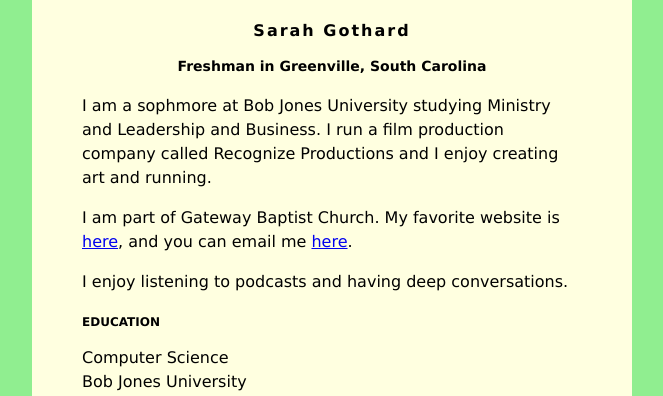
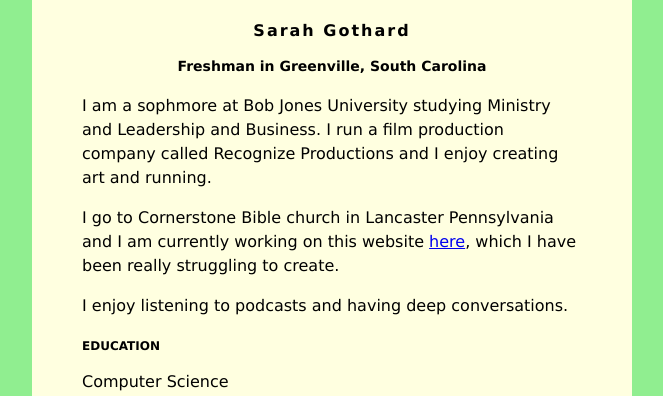
Before and after one commit to TimaKarpitskiy/TimaKarpitskiy.github.io, a plain HTML site: page index.html in a window 1280 px wide. Shown: the top 396 px of the page, without its empty margins (308-971 px from the left). Drawn offline with Linux system fonts and the light colour scheme.

Commit message:
Update index.html

```diff
--- a/index.html
+++ b/index.html
@@ -36,9 +36,9 @@ h3 {
          <p>I am a sophmore at Bob Jones University studying Ministry and Leadership and Business. I run a film production company
              called Recognize Productions and I enjoy creating art and running.</p>
          <p>
-            I am part of Gateway Baptist Church. My favorite website is
-            <a href="https://mobilehymns.org/">here</a>, and you can email me
-            <a href="mailto:sgothard@bju.edu">here</a>.
+            I go to Cornerstone Bible church in Lancaster Pennsylvania and I am currently working on this website
+            <a href="https://recognizeproductions.com/">here</a>, which I have been really struggling to create.
+
          </p>
          <p>
             I enjoy listening to podcasts and having deep conversations.
```
